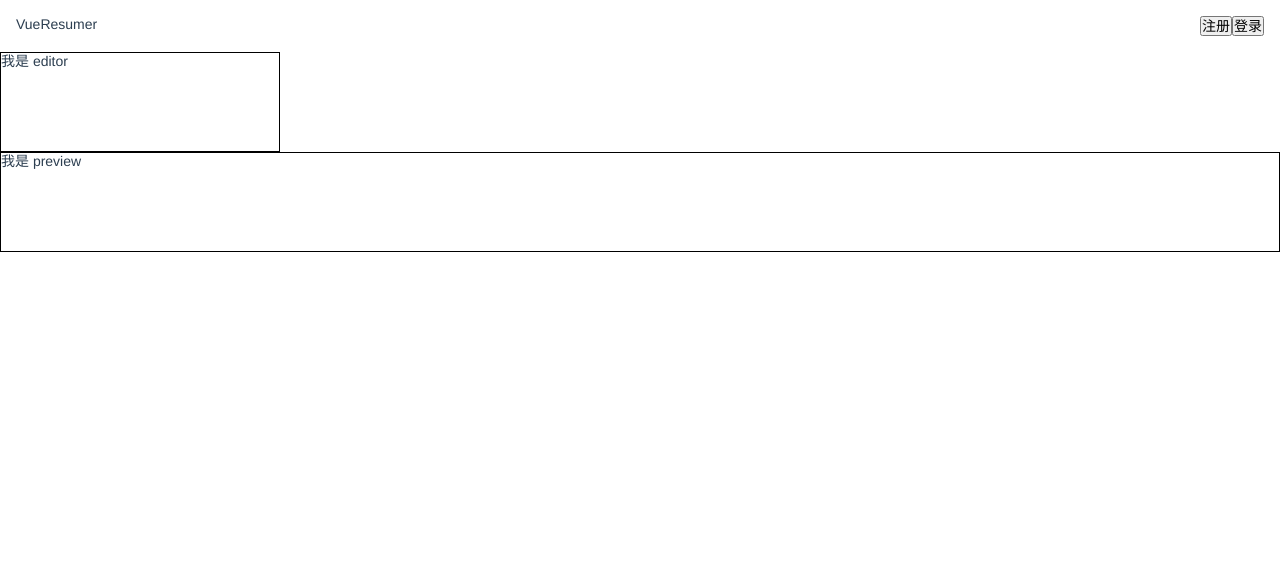
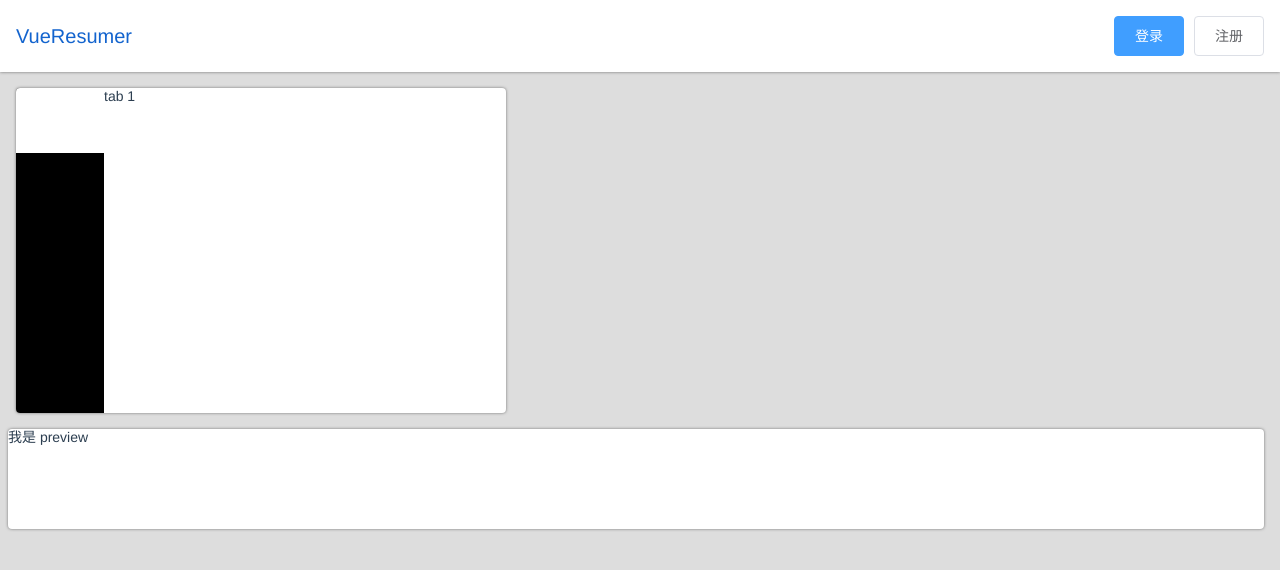
Before and after one commit to qinggge/vue-resume, a Vue app: page / in a window 1280 px wide. Shown: the top 570 px of the page. Built offline with nearby package versions, Linux system fonts and the light colour scheme.

Commit message:
实现 tab 切换

```diff
--- a/index.html
+++ b/index.html
@@ -4,6 +4,7 @@
     <meta charset="utf-8">
     <meta name="viewport" content="width=device-width,initial-scale=1.0">
     <title>vue-resume</title>
+    <script src="//at.alicdn.com/t/font_775463_mxwt63husif.js"></script>
   </head>
   <body>
     <div id="app"></div>
--- a/src/App.vue
+++ b/src/App.vue
@@ -23,7 +23,9 @@ export default {
 </script>
 
 <style lang="scss">
-html,body,#app{
+html,
+body,
+#app {
   height: 100%;
   overflow: hidden;
 }
@@ -36,14 +38,37 @@ html,body,#app{
   flex-direction: column;
   height: 100%;
 }
-main{
+.topbar {
+  position: relative;
+  z-index: 1;
+  box-shadow: 0 0 3px hsla(0, 0, 0, 0.5);
+}
+main {
   display: flex;
   flex: 1;
-  .editor{
-    width: 20em;
+  background: #ddd;
+  .editor {
+    width: 35em;
+    margin: 16px 8px 16px 16px;
+    background: white;
+    box-shadow: 0 0 3px hsla(0, 0, 0, 0.5);
+    border-radius: 4px;
+    overflow: hidden;
   }
-  .preview{
+  .preview {
     flex: 1;
+    margin: 16px 16px 16px 8px;
+    background: white;
+    box-shadow: 0 0 3px hsla(0, 0, 0, 0.5);
+    border-radius: 4px;
+    overflow: hidden;
   }
 }
+.icon {
+  width: 1em;
+  height: 1em;
+  vertical-align: -0.15em;
+  fill: currentColor;
+  overflow: hidden;
+}
 </style>
--- a/src/components/Editor.vue
+++ b/src/components/Editor.vue
@@ -1,12 +1,72 @@
 <template>
     <div id="editor">
-        我是 editor
+        <nav>
+            <ol>
+                <li v-for="i in [0,1,2,3,4]"
+                    :key="i"
+                    v-bind:class="{active: currentTab === i}"
+                    v-on:click="currentTab = i"
+                    >
+                    <svg class="icon" aria-hidden="true">
+                        <use v-bind:xlink:href="`#icon-${icons[i]}`"></use>
+                    </svg>
+                </li>
+            </ol>
+        </nav>
+        <ol class="panes">
+            <li v-bind:class="{active: currentTab === 0}">tab 1</li>
+            <li v-bind:class="{active: currentTab === 1}">tab 2</li>
+            <li v-bind:class="{active: currentTab === 2}">tab 3</li>
+            <li v-bind:class="{active: currentTab === 3}">tab 4</li>
+            <li v-bind:class="{active: currentTab === 4}">tab 5</li>
+            <li v-bind:class="{active: currentTab === 5}">tab 6</li>
+            <li v-bind:class="{active: currentTab === 6}">tab 7</li>
+        </ol>
     </div>
 </template>
 
-<style>
-    #editor{
-        border: 1px solid black;
-        min-height: 100px;
+<script>
+export default {
+    data(){
+        return {
+            currentTab: 0,
+            icons: ['IDcard','centericjob','project','book','tel']
+        }
     }
+}
+</script>
+
+
+<style lang="scss">
+#editor {
+    display: flex;
+    min-height: 100px;
+    > nav {
+        background: black;
+        width: 88px;
+        > ol > li {
+            padding: 16px 0;
+            text-align: center;
+            > .icon {
+                width: 32px;
+                height: 32px;
+                fill: white;
+            }
+            &.active{
+                background: white;
+                > .icon{
+                    fill: black;
+                }
+            }
+        }
+    }
+    > .panes{
+        > li{
+            display: none;
+            &.active{
+                display: block;
+            }
+        }
+    }
+}
 </style>
--- a/src/components/Preview.vue
+++ b/src/components/Preview.vue
@@ -6,7 +6,6 @@
 
 <style>
     #preview{
-        border: 1px solid black;
         min-height: 100px;
     }
 </style>
--- a/src/components/Topbar.vue
+++ b/src/components/Topbar.vue
@@ -4,16 +4,19 @@
             VueResumer
         </div>
         <div class="actions">
-            <button>注册</button>
-            <button>登录</button>
+            <el-button type="primary">登录</el-button>
+            <el-button>注册</el-button>
         </div>
     </div>
 </template>
 
 <style lang="scss">
-    #topbar{
-        display: flex;
-        justify-content: space-between;
-        padding: 16px;
-    }
+#topbar {
+  display: flex;
+  justify-content: space-between;
+  padding: 16px;
+  font-size: 20px;
+  align-items: center;
+  color: rgb(19, 100, 206);
+}
 </style>
--- a/src/main.js
+++ b/src/main.js
@@ -4,9 +4,12 @@ import Vue from 'vue'
 import App from './App'
 import 'normalize.css'
 import './assets/reset.scss'
+import ElementUI from 'element-ui';
+import 'element-ui/lib/theme-chalk/index.css';
 
 Vue.config.productionTip = false
 
+Vue.use(ElementUI);
 
 /* eslint-disable no-new */
 new Vue({
```
